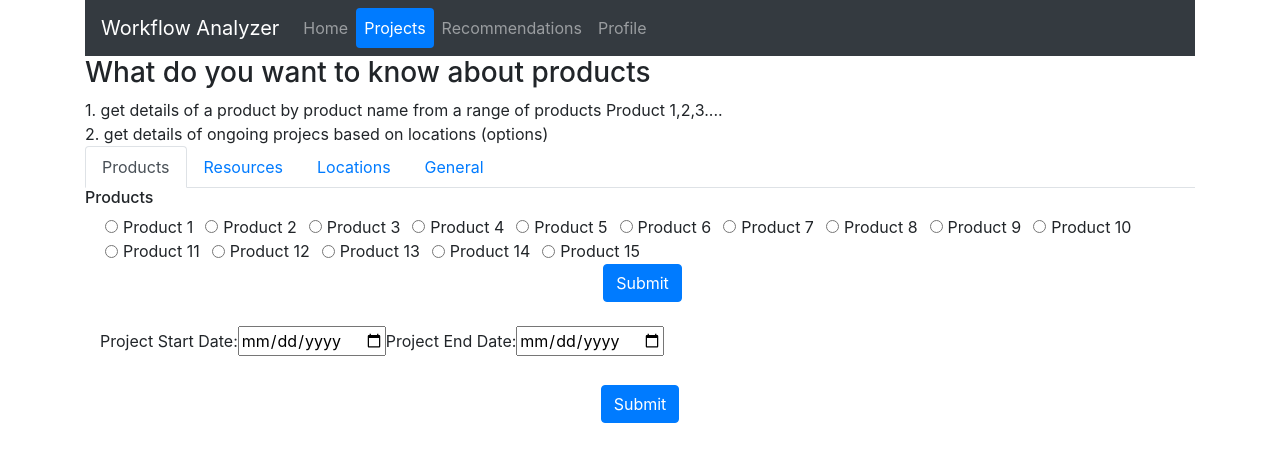
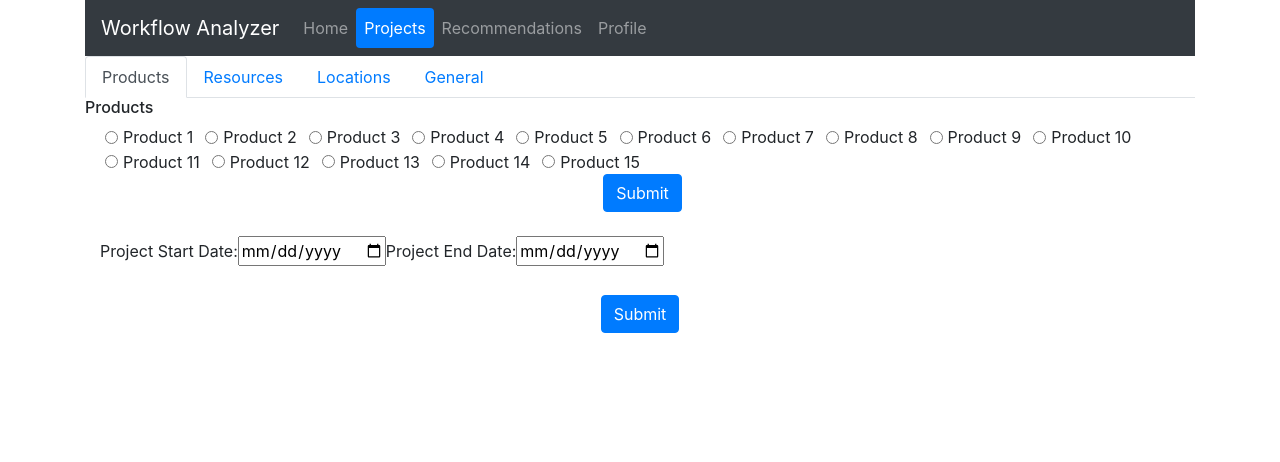
Before and after one commit to Spectre-ak/wa-frontend, a React (Create React App) app: page /projects in a window 1280 px wide. Shown: the top 462 px of the page. Built offline with nearby package versions, Linux system fonts and the light colour scheme.

Commit message:
Update Projects.js

```diff
--- a/src/Projects/Projects.js
+++ b/src/Projects/Projects.js
@@ -15,16 +15,6 @@ class Project extends React.Component {
 
         return (
             <div className="container">
-                <h3>What do you want to know about products</h3>
-
-
-                    1. get details of a product by product name from a range of products
-                    Product 1,2,3....
-                    <br/>
-                    2. get details of ongoing projecs based on locations (options)
-
-                    <br/>
-
                     <nav>
                     <div class="nav nav-tabs" id="nav-tab" role="tablist">
                         <a class="nav-item nav-link active" id="nav-home-tab" data-toggle="tab" href="#nav-home" role="tab" aria-controls="nav-home" aria-selected="true">Products</a>
```
